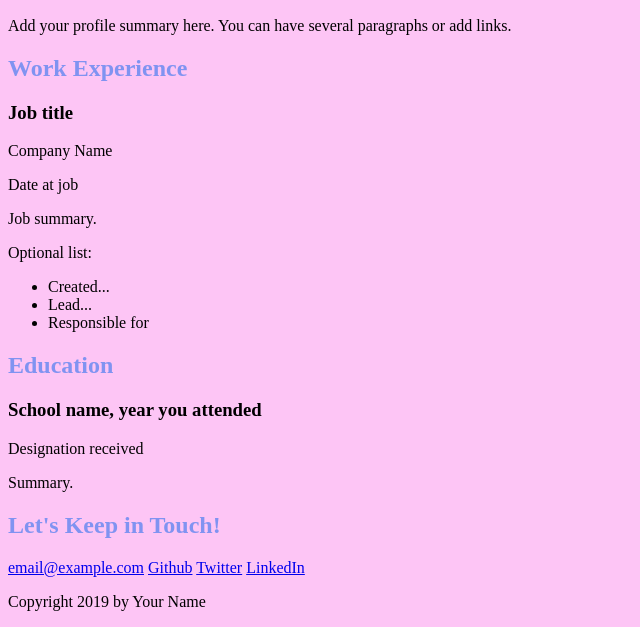
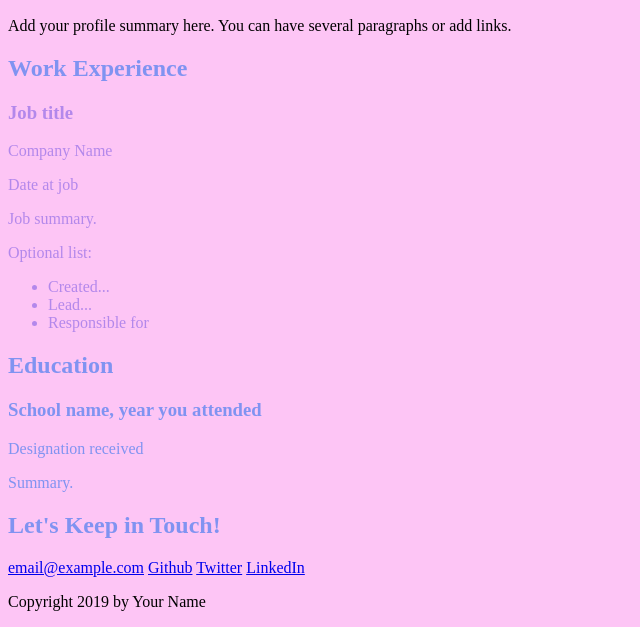
Before and after one commit to thais16/thais16.github.io, a plain HTML site: page index.html in a window 1280 px wide. Shown: the part 422-1049 px from the top of the page, without its empty margins (0-640 px from the left). Drawn offline with Linux system fonts and the light colour scheme.

Commit message:
updating

```diff
--- a/css/styles.css
+++ b/css/styles.css
@@ -14,3 +14,11 @@ body {
 h2 {
   color: #8093F1;
 }
+
+.work {
+  color: #B388EB;
+}
+
+.education {
+  color: #8093F1;
+}
--- a/index.html
+++ b/index.html
@@ -15,7 +15,7 @@
 
   <main>
     <!-- // Work Experience -->
-    <section>
+    <section class="work">
       <h2>Work Experience</h2>
 
       <!-- Job Details: copy this whole block to add more jobs -->
@@ -39,7 +39,7 @@
 
 
     <!-- // Education -->
-    <section>
+    <section class="education">
       <h2>Education</h2>
 
       <!-- School details: copy this whole block to add more schools. -->
```
